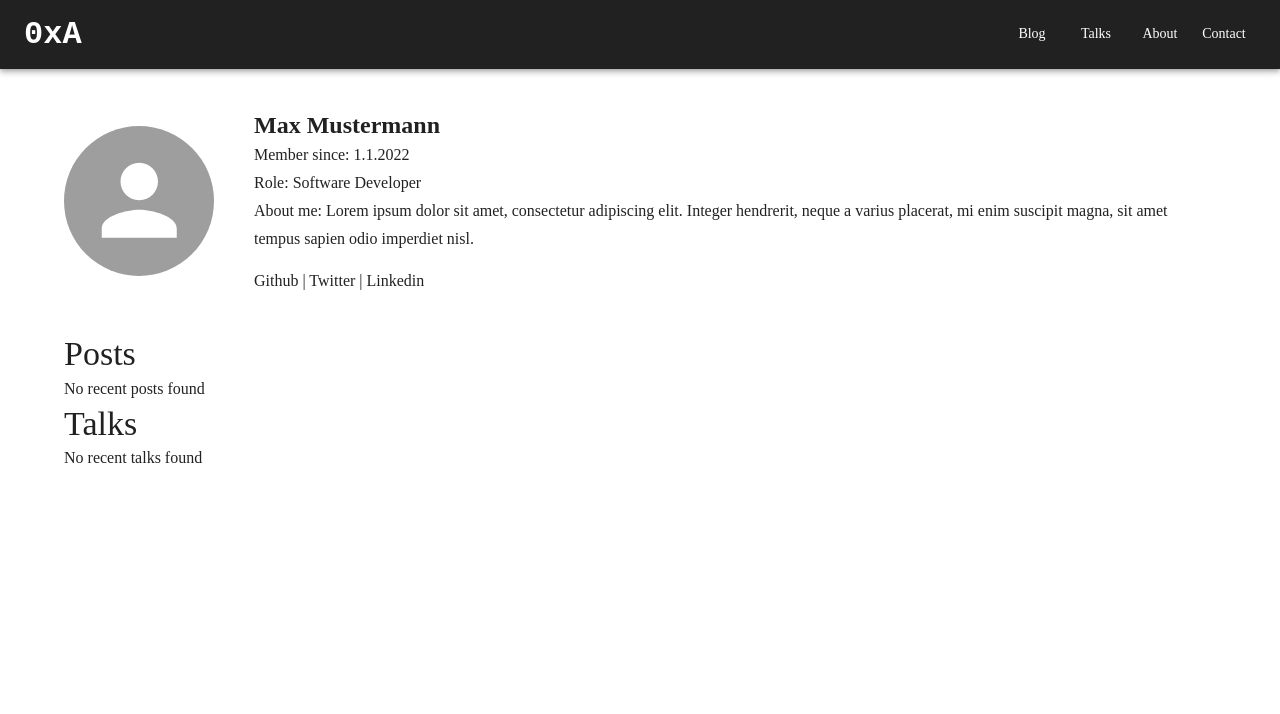
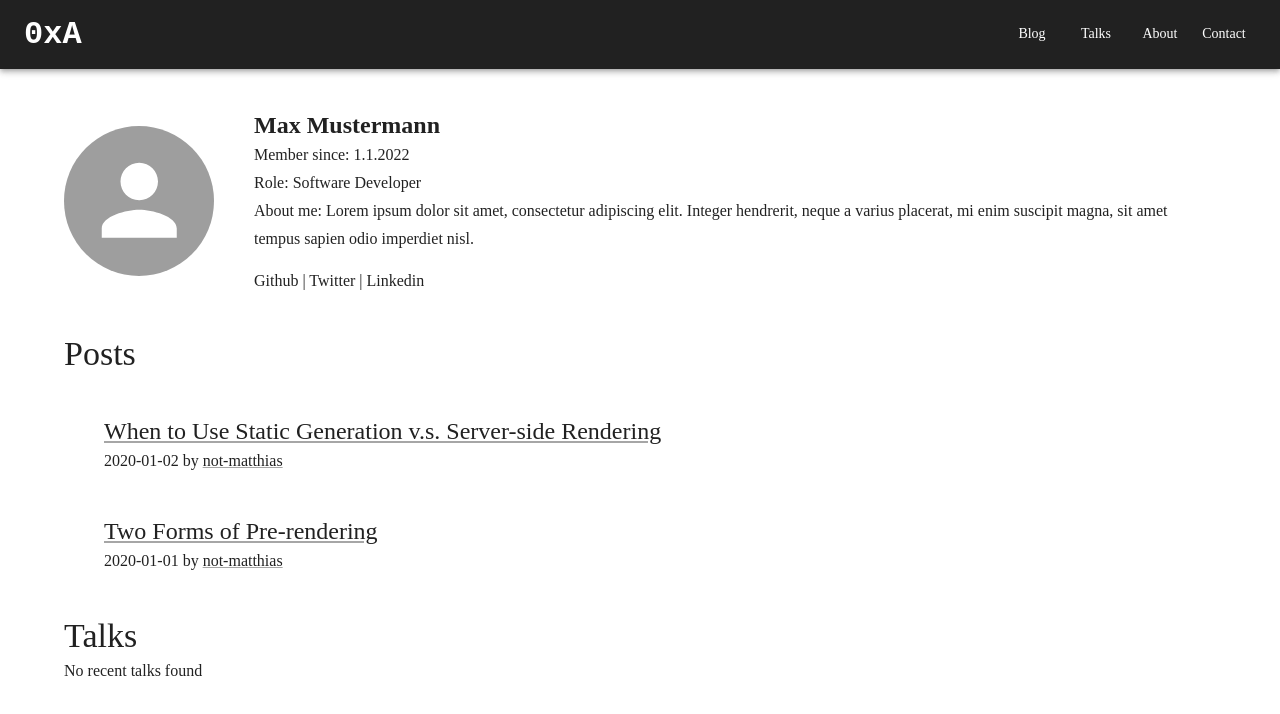
Before and after one commit to 0xa-at/website, a Next.js app: page /author/not-matthias in a window 1280 px wide. Shown: the top 714 px of the page. Built offline with nearby package versions, Linux system fonts and the light colour scheme.

Commit message:
feat: show posts on author page

```diff
--- a/pages/author/[name].tsx
+++ b/pages/author/[name].tsx
@@ -3,8 +3,15 @@ import { grey } from "@mui/material/colors";
 import { Stack } from "@mui/system";
 import AuthorDetails from "../../components/AuthorDetails";
 import AuthorSocials from "../../components/AuthorSocials";
+import PostPreview from "../../components/PostPreview";
+import PostType from "../../utils/post";
+import { getAllAuthors, getPostsByAuthor } from "../../utils/api";
 
-export default function AuthorPage() {
+type Props = {
+    posts: PostType[]
+}
+
+export default function AuthorPage({ posts }: Props) {
     return (
         <Box >
             <Box sx={{ display: 'flex', flexDirection: 'row' }}>
@@ -20,7 +27,9 @@ export default function AuthorPage() {
 
             {/* Recent posts */}
             <Typography variant="h4">Posts</Typography>
-            <Typography variant="subtitle1">No recent posts found</Typography>
+            {posts.map(post => (
+                <PostPreview key={post.slug} post={post} />
+            ))}
 
             {/* Recent talks */}
             <Typography variant="h4">Talks</Typography>
@@ -28,3 +37,41 @@ export default function AuthorPage() {
         </Box >
     )
 }
+
+type Params = {
+    params: {
+        name: string
+    }
+}
+
+export async function getStaticProps({ params }: Params) {
+    const posts = getPostsByAuthor(params.name, [
+        'title',
+        'date',
+        'slug',
+        'author',
+        'content',
+    ])
+
+    return {
+        props: {
+            posts
+        },
+    }
+}
+
+export async function getStaticPaths() {
+    const authors = getAllAuthors();
+    console.log(authors);
+
+    return {
+        paths: authors.map((author) => {
+            return {
+                params: {
+                    name: author,
+                },
+            }
+        }),
+        fallback: false,
+    }
+}
--- a/pages/blog.tsx
+++ b/pages/blog.tsx
@@ -2,7 +2,7 @@ import { Box, Typography } from "@mui/material";
 import PageHeader from "../components/PageHeader";
 import PostPreview from "../components/PostPreview";
 import Post from "../utils/post";
-import { getAllPosts } from "../utils/posts";
+import { getAllPosts } from "../utils/api";
 
 type Props = {
     allPosts: Post[]
--- a/pages/posts/[slug].tsx
+++ b/pages/posts/[slug].tsx
@@ -3,7 +3,7 @@ import { useRouter } from "next/router"
 import PostBody from "../../components/PostBody"
 import PostHeader from "../../components/PostHeader"
 import PostType from "../../utils/post"
-import markdownToHtml, { getAllPosts, getPostBySlug } from "../../utils/posts"
+import markdownToHtml, { getAllPosts, getPostBySlug } from "../../utils/api"
 
 type Props = {
     post: PostType
--- a/utils/posts.ts
+++ b/utils/api.ts
@@ -11,7 +11,16 @@ const POSTS_DIR = CONTENT_DIR + '/posts'
 
 export function getPostSlugs() {
     return fs.readdirSync(POSTS_DIR)
-  }
+}
+
+export function getPostsByAuthor(author: string, fields: string[] = []) {
+    return getAllPosts(['slug', 'author', ...fields]).filter(item => item.author === author);
+}
+
+export function getAllAuthors() {
+    // TODO: Remove duplicates?
+    return getAllPosts(['author']).map(p => p.author);
+}
 
 export function getPostBySlug(slug: string, fields: string[] = []) {
     const realSlug = slug.replace(/\.md$/, '')
```
